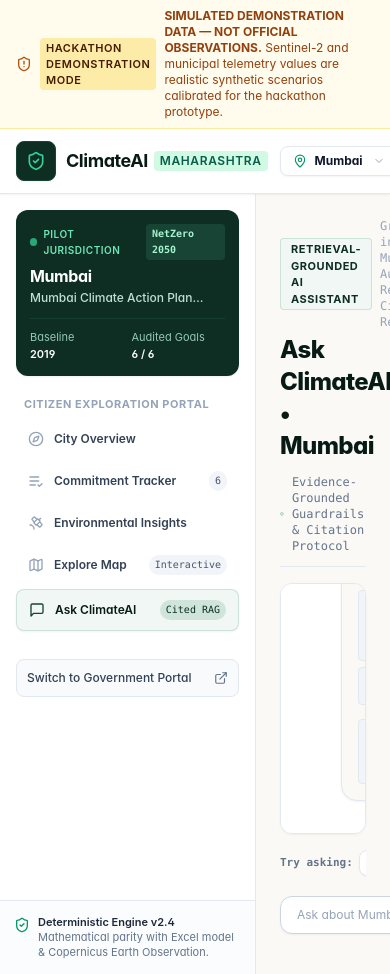
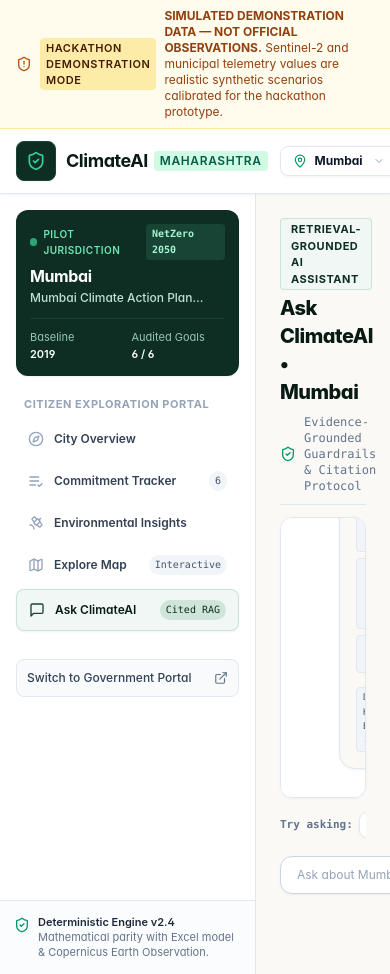
Before and after one commit to Nakul181007/climate-ai, a Next.js app: page /citizen/assistant in a window 390 px wide. Shown: the top 974 px of the page. Built offline with nearby package versions, Linux system fonts and the light colour scheme.

Commit message:
fix(ui): improve assistant and policy card responsiveness

```diff
--- a/src/app/admin/policies/page.tsx
+++ b/src/app/admin/policies/page.tsx
@@ -382,18 +382,26 @@ export default function PolicyIntelligencePage() {
                 <div
                   key={doc.id}
                   onClick={() => setSelectedSample(doc.id)}
-                  className={`p-3.5 rounded-xl border text-left cursor-pointer transition-all ${
+                  role="button"
+                  tabIndex={0}
+                  onKeyDown={(e) => {
+                    if (e.key === 'Enter' || e.key === ' ') {
+                      e.preventDefault();
+                      setSelectedSample(doc.id);
+                    }
+                  }}
+                  className={`p-3.5 rounded-xl border text-left cursor-pointer transition-all focus:outline-none focus:ring-2 focus:ring-forest-800/30 ${
                     selectedSample === doc.id
-                      ? 'border-forest-800 bg-forest-50/60 shadow-subtle'
+                      ? 'border-forest-800 bg-forest-50/60 shadow-subtle ring-1 ring-forest-800/20'
                       : 'border-charcoal-200 bg-surface hover:bg-charcoal-50'
                   }`}
                 >
-                  <div className="flex items-center justify-between text-xs font-bold text-charcoal-900">
-                    <span className="truncate pr-2">{doc.title}</span>
+                  <div className="text-xs font-bold text-charcoal-900 leading-snug break-words">
+                    {doc.title}
                   </div>
-                  <div className="flex items-center justify-between text-[11px] text-charcoal-500 mt-2 font-mono">
-                    <span>{doc.authority}</span>
-                    <span>{doc.pages} Pages &bull; {doc.size}</span>
+                  <div className="flex flex-wrap items-center justify-between gap-1 text-[11px] text-charcoal-500 mt-2.5 pt-2 border-t border-charcoal-100 font-mono">
+                    <span className="font-medium text-charcoal-600">{doc.authority}</span>
+                    <span className="shrink-0">{doc.pages} Pages &bull; {doc.size}</span>
                   </div>
                 </div>
               ))}
--- a/src/app/citizen/assistant/page.tsx
+++ b/src/app/citizen/assistant/page.tsx
@@ -66,9 +66,15 @@ export default function AiAssistantPage() {
   ]);
 
   const messagesEndRef = useRef<HTMLDivElement>(null);
+  const chatContainerRef = useRef<HTMLDivElement>(null);
 
   useEffect(() => {
-    messagesEndRef.current?.scrollIntoView({ behavior: 'smooth' });
+    if (chatContainerRef.current) {
+      chatContainerRef.current.scrollTo({
+        top: chatContainerRef.current.scrollHeight,
+        behavior: 'smooth',
+      });
+    }
   }, [messages]);
 
   const samplePrompts = [
@@ -134,32 +140,35 @@ export default function AiAssistantPage() {
   };
 
   return (
-    <div className="space-y-4 max-w-4xl mx-auto flex flex-col h-[calc(100vh-8rem)]">
+    <div className="max-w-4xl mx-auto flex flex-col h-[calc(100dvh-10.5rem)] lg:h-[calc(100dvh-11.5rem)] min-h-[440px] max-h-[860px] gap-3">
 
       {/* Header */}
-      <div className="flex flex-col sm:flex-row sm:items-center justify-between gap-3 pb-3 border-b border-charcoal-200 shrink-0">
+      <div className="flex flex-col sm:flex-row sm:items-center justify-between gap-2 pb-2.5 border-b border-charcoal-200 shrink-0">
         <div>
           <div className="flex items-center gap-2 mb-1">
             <span className="text-[11px] font-bold uppercase tracking-wider text-forest-900 bg-forest-50 px-2.5 py-0.5 rounded border border-forest-200/80">
               Retrieval-Grounded AI Assistant
             </span>
-            <span className="text-xs text-charcoal-400 font-mono">
+            <span className="text-xs text-charcoal-400 font-mono hidden md:inline">
               Grounded in {selectedCity.name} Audit Records &bull; Citations Required
             </span>
           </div>
-          <h1 className="text-2xl font-extrabold text-forest-950 tracking-tight">
+          <h1 className="text-xl sm:text-2xl font-extrabold text-forest-950 tracking-tight">
             Ask ClimateAI &bull; {selectedCity.name}
           </h1>
         </div>
 
         <div className="flex items-center gap-2 text-xs text-charcoal-500 font-mono self-start sm:self-auto">
-          <ShieldCheck className="w-4 h-4 text-emerald-600" />
+          <ShieldCheck className="w-4 h-4 text-emerald-600 shrink-0" />
           <span>Evidence-Grounded Guardrails & Citation Protocol</span>
         </div>
       </div>
 
       {/* Chat Messages Scroll Container */}
-      <div className="flex-1 overflow-y-auto space-y-4 p-4 rounded-xl bg-surface border border-charcoal-200 shadow-subtle">
+      <div
+        ref={chatContainerRef}
+        className="flex-1 min-h-0 overflow-y-auto space-y-3.5 p-3.5 sm:p-4 rounded-xl bg-surface border border-charcoal-200 shadow-subtle"
+      >
         {messages.map((msg) => (
           <div
             key={msg.id}
@@ -238,19 +247,22 @@ export default function AiAssistantPage() {
       </div>
 
       {/* Quick Prompts Pills */}
-      <div className="flex items-center gap-1.5 overflow-x-auto pb-1 shrink-0 scrollbar-none">
+      <div className="shrink-0 pt-0.5">
+        <div className="flex items-center gap-1.5 overflow-x-auto pb-1 scrollbar-none">
           <span className="text-[11px] font-bold text-charcoal-500 shrink-0 font-mono">
             Try asking:
           </span>
           {samplePrompts.map((p, idx) => (
             <button
               key={idx}
+              type="button"
               onClick={() => handleSendMessage(p)}
-            className="px-2.5 py-1 text-[11px] rounded-lg border border-charcoal-200 bg-surface hover:bg-charcoal-50 text-charcoal-700 font-medium whitespace-nowrap shadow-subtle transition-all shrink-0"
+              className="px-2.5 py-1 text-[11px] rounded-lg border border-charcoal-200 bg-surface hover:bg-forest-50 hover:border-forest-300 hover:text-forest-900 text-charcoal-700 font-medium whitespace-nowrap shadow-subtle transition-all shrink-0"
             >
               {p}
             </button>
           ))}
+        </div>
       </div>
 
       {/* Input Form */}
@@ -259,7 +271,7 @@ export default function AiAssistantPage() {
           e.preventDefault();
           handleSendMessage();
         }}
-        className="flex items-center gap-2 shrink-0"
+        className="flex items-center gap-2 shrink-0 pt-0.5"
       >
         <input
           type="text"
@@ -273,7 +285,7 @@ export default function AiAssistantPage() {
         <button
           type="submit"
           disabled={!inputMessage.trim() || isLoading}
-          className="px-4 py-2.5 text-xs font-bold rounded-xl bg-forest-900 hover:bg-forest-800 text-white shadow-subtle flex items-center gap-1.5 transition-all disabled:opacity-50"
+          className="px-4 py-2.5 text-xs font-bold rounded-xl bg-forest-900 hover:bg-forest-800 text-white shadow-subtle flex items-center gap-1.5 transition-all disabled:opacity-50 shrink-0"
         >
           <span>Send</span>
           <Send className="w-3.5 h-3.5 text-emerald-400" />
```
Lines whose indentation alone changed are shown as unchanged.
